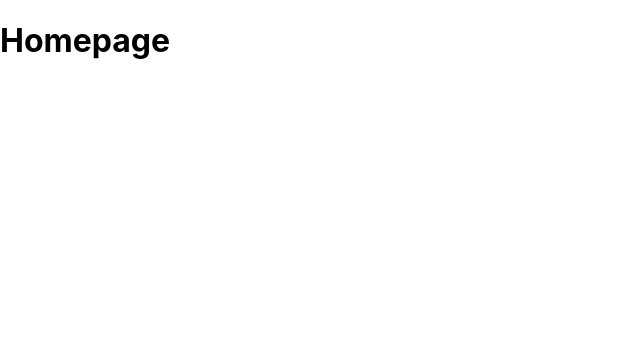
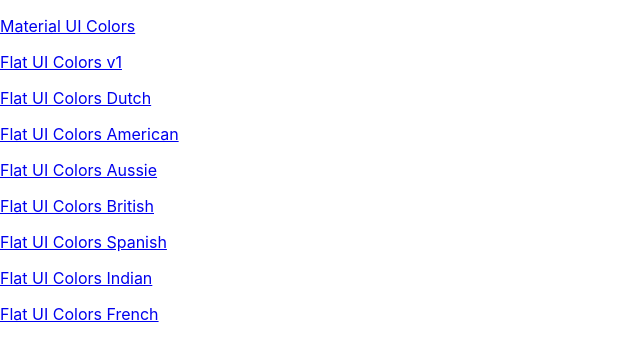
Before and after one commit to zakali22/color-picker-app, a React (Create React App) app: page / in a window 1280 px wide. Shown: the top 358 px of the page, without its empty margins (0-640 px from the left). Built offline with nearby package versions, Linux system fonts and the light colour scheme.

Commit message:
Add basic PaletteList component

```diff
--- a/src/components/App.js
+++ b/src/components/App.js
@@ -1,6 +1,8 @@
 import React from "react"
 import seedsPalette from "../seedPalettes"
 import Palette from "./Palette"
+import PaletteList from "./PalettesList"
+
 import {generatePalette} from "../generatePalette"
 import {Switch, Route} from "react-router-dom"
 
@@ -13,7 +15,7 @@
   return (
     <div className="App">
       <Switch>
-        <Route exact path="/" render={() => <h1>Homepage</h1>} />
+        <Route exact path="/" render={() => <PaletteList palettes={seedsPalette} />} />
         <Route exact path="/palette/:id" render={(routeProps) => {
           console.log(routeProps)
           return <Palette palette={generatePalette(findPalette(routeProps.match.params.id))} />
--- /dev/null
+++ b/src/components/PalettesList.js
@@ -0,0 +1,20 @@
+import React, { Component } from 'react'
+import {Link} from "react-router-dom"
+
+class PalettesList extends Component {
+	render() {
+		return (
+			<div>
+				{
+					this.props.palettes.map(palette => (
+						<p>
+							<Link to={`/palette/${palette.id}`}>{palette.paletteName}</Link>
+						</p>
+					))
+				}
+			</div>
+		)
+	}
+}
+
+export default PalettesList
```
Also changed, not shown: 1 other file (tests, documents, lock files or other folders).
